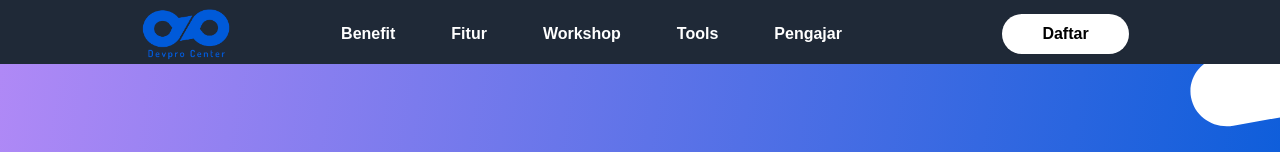
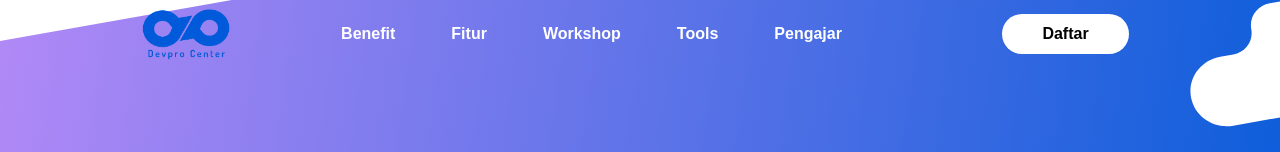
Before and after one commit to fshlarf/devpro-ui, a Nuxt app: page / in a window 1280 px wide. Shown: the top 152 px of the page. Built offline with nearby package versions, Linux system fonts and the light colour scheme.

Commit message:
scroll navbar

```diff
--- a/components/Navbar.vue
+++ b/components/Navbar.vue
@@ -1,7 +1,10 @@
 <template>
   <section class="mx-auto antialiased select-none">
     <div class="mx-auto max-w-9xl">
-      <nav class="relative z-50 h-16 bg-gray-800" x-data="{ showMenu: false }">
+      <nav
+        class="bg-nav relative z-50 h-16 bg-transparent"
+        x-data="{ showMenu: false }"
+      >
         <div
           class="container relative flex flex-wrap items-center justify-between h-16 mx-auto font-medium sm:px-4 md:px-2 lg:justify-center"
         >
@@ -115,11 +118,15 @@
 </template>
 
 <script>
+// import func from "vue-editor-bridge";
 export default {
   data() {
     return {
       showMenu: false
     };
+  },
+  mounted() {
+    this.scrollNavbar();
   },
   methods: {
     clickMenu() {
@@ -129,6 +136,18 @@ export default {
     goToSection(section) {
       var elmnt = document.getElementById(section);
       elmnt.scrollIntoView(true);
+    },
+    scrollNavbar() {
+      document.addEventListener("scroll", function() {
+        const bgNav = document.querySelector(".bg-nav");
+        bgNav.classList.remove("bg-transparent");
+        bgNav.classList.add("bg-gray-800");
+
+        if (window.pageYOffset === 0) {
+          bgNav.classList.add("bg-transparent");
+          bgNav.classList.remove("bg-gray-800");
+        }
+      });
     }
   }
 };
```
